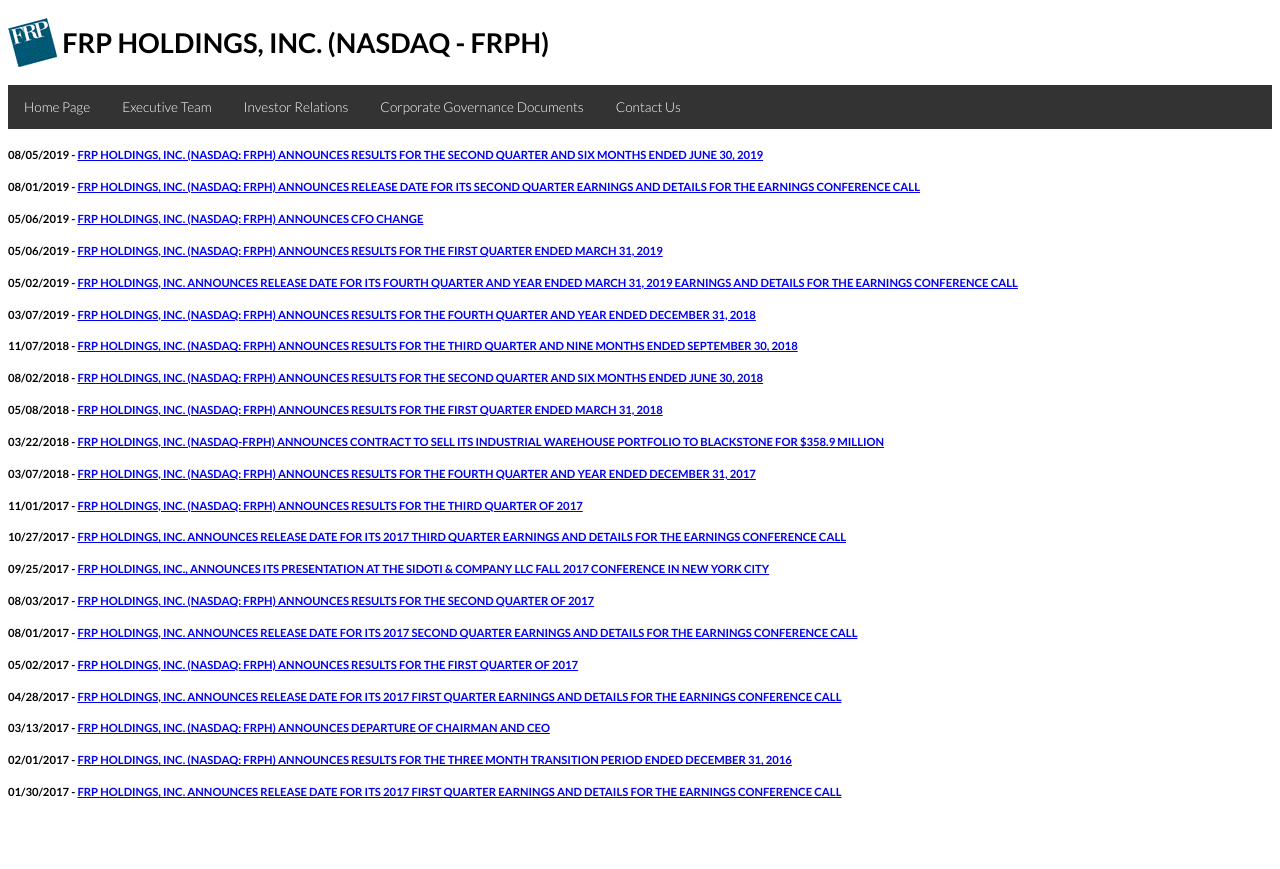
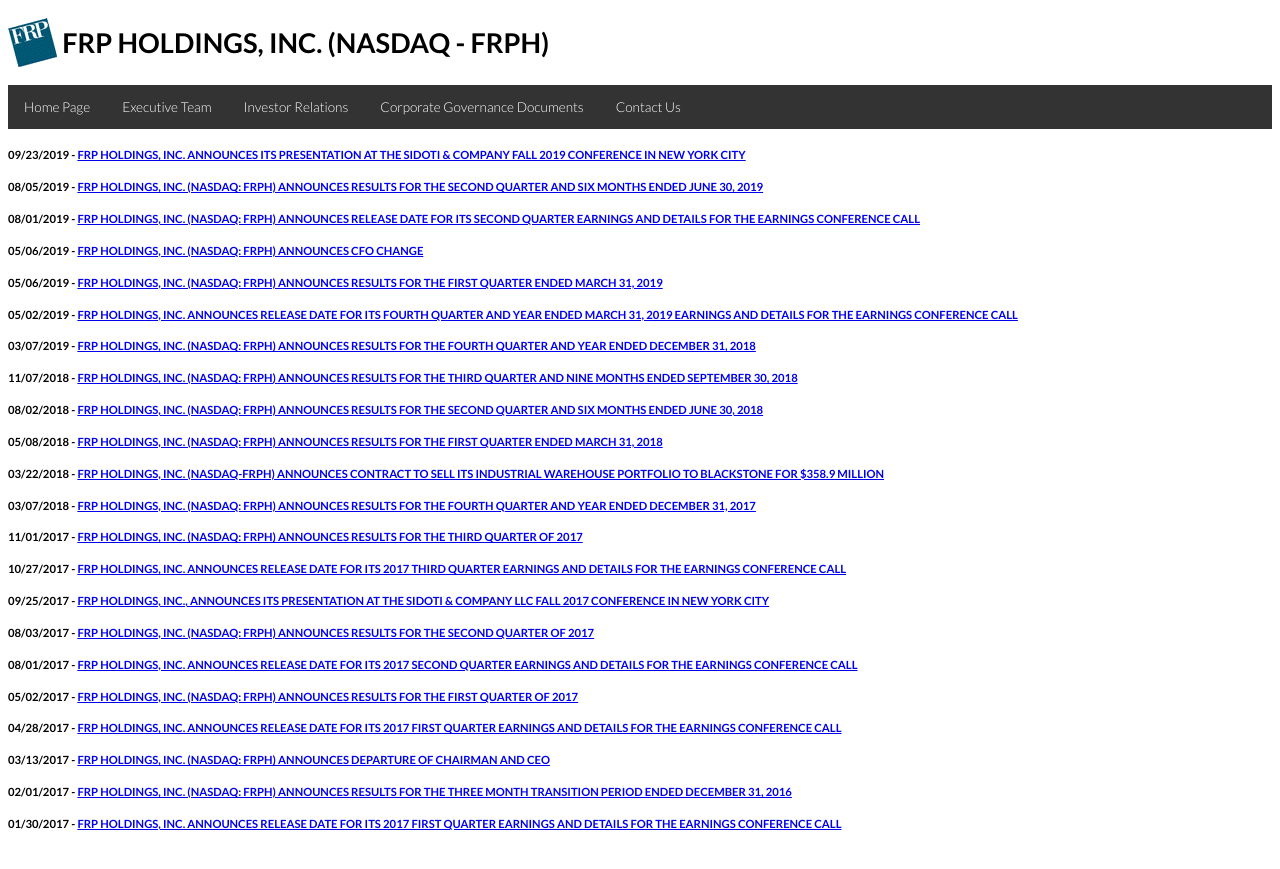
Before and after one commit to frpholdings/frpholdings.github.io, a Jekyll site: the page built from news.md, in a window 1280 px wide. Shown: the top 869 px of the page. Built offline with Jekyll 4.4.1, drawn with Linux system fonts in a browser that asks for light colours.

Commit message:
Update news.yml

```diff
--- a/_data/news.yml
+++ b/_data/news.yml
@@ -81,3 +81,7 @@
 - Date: "2019-08-05"
   Title: "FRP HOLDINGS, INC. (NASDAQ: FRPH) ANNOUNCES RESULTS FOR THE SECOND QUARTER AND SIX MONTHS ENDED JUNE 30, 2019"
   File: 3468417_Release_Preview.pdf
+
+- Date: "2019-09-23"
+  Title: "FRP HOLDINGS, INC. ANNOUNCES ITS PRESENTATION AT THE SIDOTI & COMPANY FALL 2019 CONFERENCE IN NEW YORK CITY"
+  File: Sidoti_press_release.pdf
```
